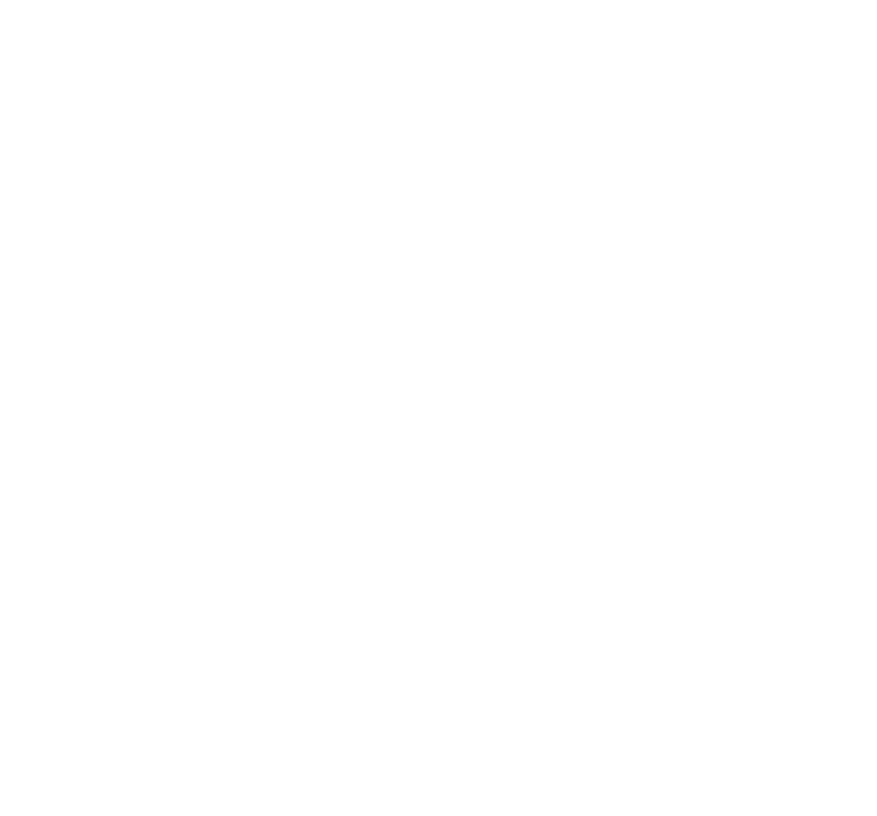
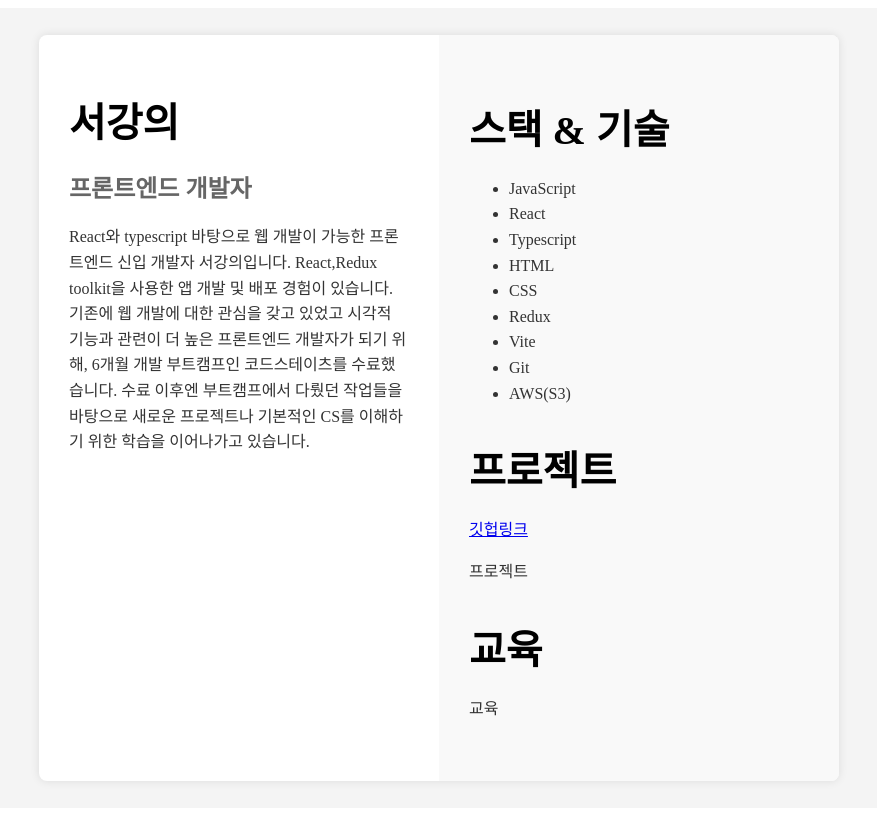
Before and after one commit to ColmiismaL/Portfolio, a React (Create React App) app: page / in a window 1280 px wide. Shown: the whole page, without its empty margins (201-1078 px from the left). Built offline with nearby package versions, Linux system fonts and the light colour scheme.

Commit message:
빌드수정

```diff
--- a/src/App.tsx
+++ b/src/App.tsx
@@ -10,11 +10,12 @@
 
 function App() {
   return (
-    <GlobalStyle>
+    <div>
+      <GlobalStyle />
       <Routes>
         <Route path="/" element={<Mainpage />} />
       </Routes>
-    </GlobalStyle>
+    </div>
   );
 }
 
```
